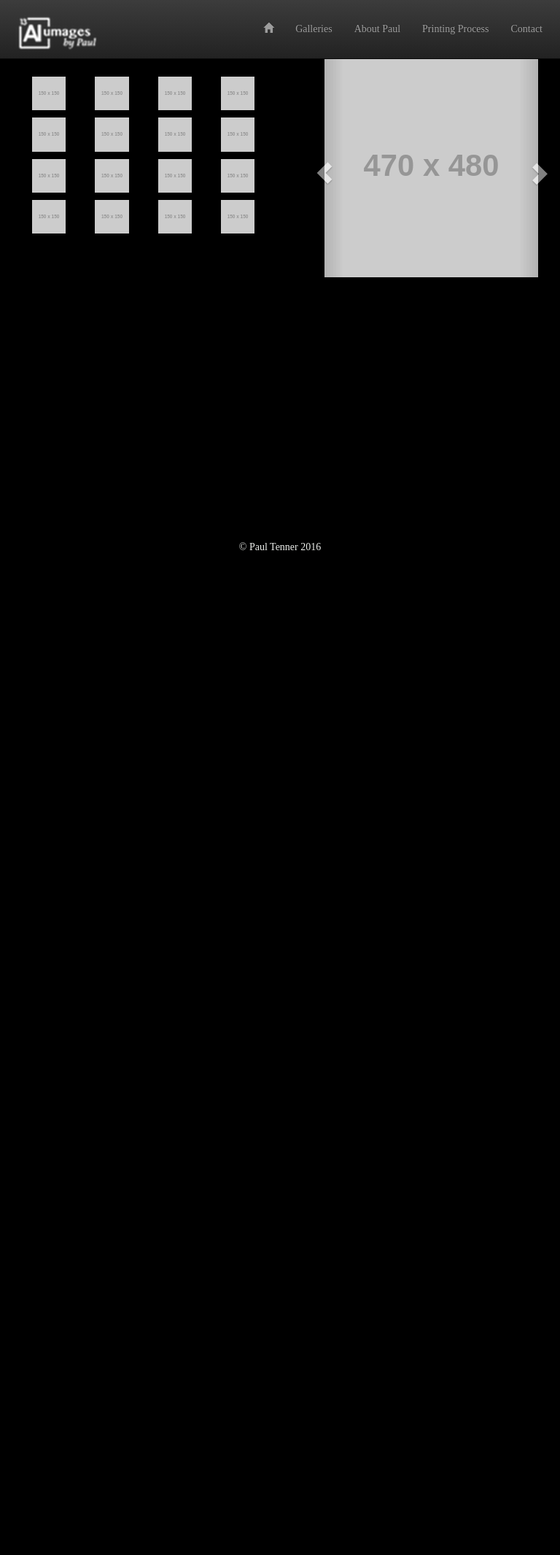
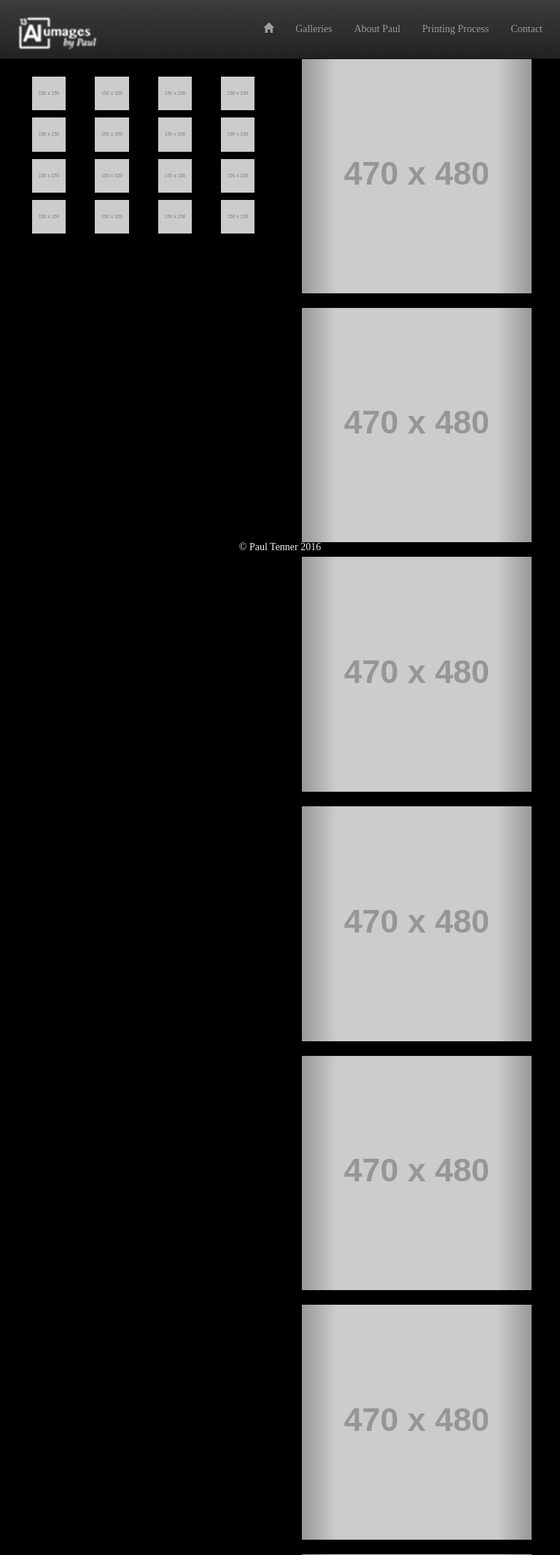
Before and after one commit to kait-schorr/pauls-website-git, a PHP site: page /landscape-new-mexico.php in a window 768 px wide. Shown: the top 2131 px of the page at 73% size. Before the commit the page ends 754 px from the top, so only its background shows below. Run offline with PHP 8.4, Linux system fonts and the light colour scheme; grey boxes labelled with a size stand in for pictures from a placeholder-image service; some libraries are stand-ins or nearby versions; some web fonts are replaced.

Commit message:
Implemented Masonry Grid
Made the architecture gallery a masonry grid using only css:
http://w3bits.com/css-masonry/

```diff
--- a/architecture.php
+++ b/architecture.php
@@ -3,10 +3,9 @@
 
 <div class="container">
     <div id="gallery-page">
-    <div class="masonry hide-bullets">
+        <div class="masonry hide-bullets">
             <?php include("gallery-script.php") ?>
         </div>
-
     </div>
 </div>
 
--- a/css/main.css
+++ b/css/main.css
@@ -46,7 +46,7 @@
 ---CAROUSEL
 ========================================================================== */
 
-#carousel-div {
+/*#carousel-div {
   padding: 0px;
   margin-top: 10%;
 }
@@ -70,7 +70,7 @@
 @media (min-width: 768px){
 
   /*Fixes Vertical Centering in Carousel*/
-  .item {
+ /* .item {
     height: 500px;
   }
   .carousel .item img {
@@ -83,16 +83,16 @@
    right: 0;
    margin: auto;
  }
-}
-
+}*/
+/*
 @media (max-width: 768px){
  /*Forces the carousel to always stay the same height*/
- .item {
+/* .item {
   height: 300px;
-}
+}*/
 
 /*Fixes Vertical Centering in Carousel*/
-.carousel .item img{
+/*.carousel .item img{
  max-height: 100%;
  max-width: 100%;
  position: absolute;
@@ -102,7 +102,7 @@
  right: 0;
  margin: auto;
 }
-}
+}*/
 
 /* ==========================================================================
 ---HOME PAGE
@@ -152,7 +152,7 @@
   column-gap: 1em;
 }
 
-.item {
+#gallery-page .item {
   display: inline-block;
   margin: 0 0 1em;
   width: 100%;
--- a/footer.php
+++ b/footer.php
@@ -1,8 +1,9 @@
+<div>
 <footer>
     <p>&copy; Paul Tenner 2016</p>
 </footer>
 </div>
-<!-- /container -->
+
 <script src="//ajax.googleapis.com/ajax/libs/jquery/1.11.2/jquery.min.js"></script>
 <script>window.jQuery || document.write('<script src="js/vendor/jquery-1.11.2.min.js"><\/script>')</script>
 
```
